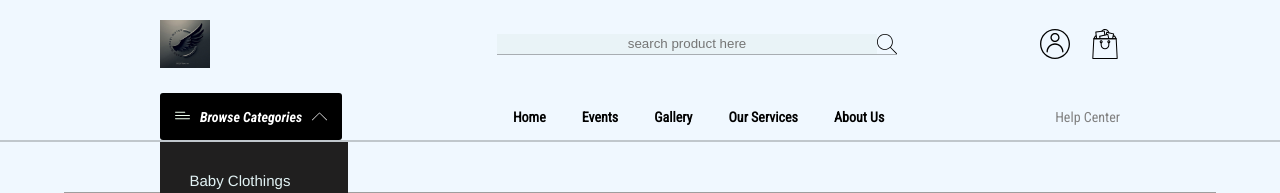
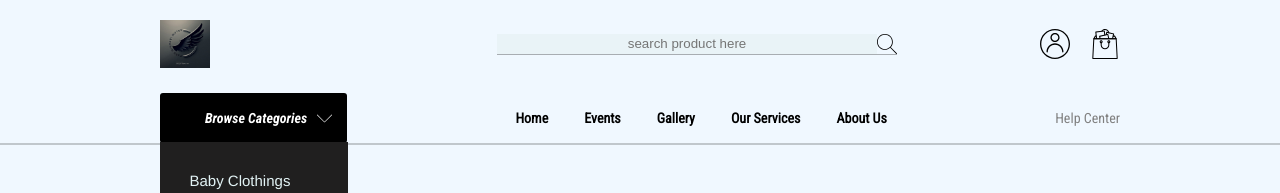
Before and after one commit to Akogwu24/furniture-ware, a React (Create React App) app: page / in a window 1280 px wide. Shown: the top 193 px of the page. Built offline with nearby package versions, Linux system fonts and the light colour scheme; no server answers; grey boxes are pictures that could not be loaded.

Commit message:
up arrow added

```diff
--- a/src/layout/Header.jsx
+++ b/src/layout/Header.jsx
@@ -1,12 +1,14 @@
 import React, { useState } from 'react';
+import { Link } from 'react-router-dom';
 import styled from 'styled-components';
+
 import logo from '../assets/icons/logo.jpg';
 import user from '../assets/icons/user.svg';
 import cart from '../assets/icons/shopping-bag.svg';
 import menu from '../assets/icons/menu.svg';
+import cross from '../assets/icons/cancel.png';
 import dropDownArrow from '../assets/icons/down-arrow.svg';
 import SearchBar from '../components/Search';
-import { Link } from 'react-router-dom';
 
 const Header = () => {
   const [click, setClick] = useState(false);
@@ -25,16 +27,18 @@ const Header = () => {
           </AvaterShoppingBag>
         </Row>
         <SecondRow>
-          <BrowseCategories>
-            <div onClick={handleClick}>
-              {click ? (
-                <img src={menu} alt='hamburger' />
-              ) : (
-                <img src={menu} alt='hamburger-menu' />
-              )}{' '}
-            </div>
+          <BrowseCategories onClick={handleClick}>
+            {click ? (
+              <img src={menu} alt='hamburger' />
+            ) : (
+              <img src={cross} alt='hamburger-menu' />
+            )}
             <p>Browse Categories</p>
-            <img src={dropDownArrow} alt='drop-down-arrow' />
+            {click ? (
+              <img src={dropDownArrow} alt='drop-down-arrow' />
+            ) : (
+              <img src={dropDownArrow} alt='pull-up-arrow' />
+            )}
           </BrowseCategories>
           <CartegoryNav>
             <ul>
```
Also changed, not shown: src/assets/icons/up-arrow.svg (added), src/assets/icons/up-chevron.png (added).
